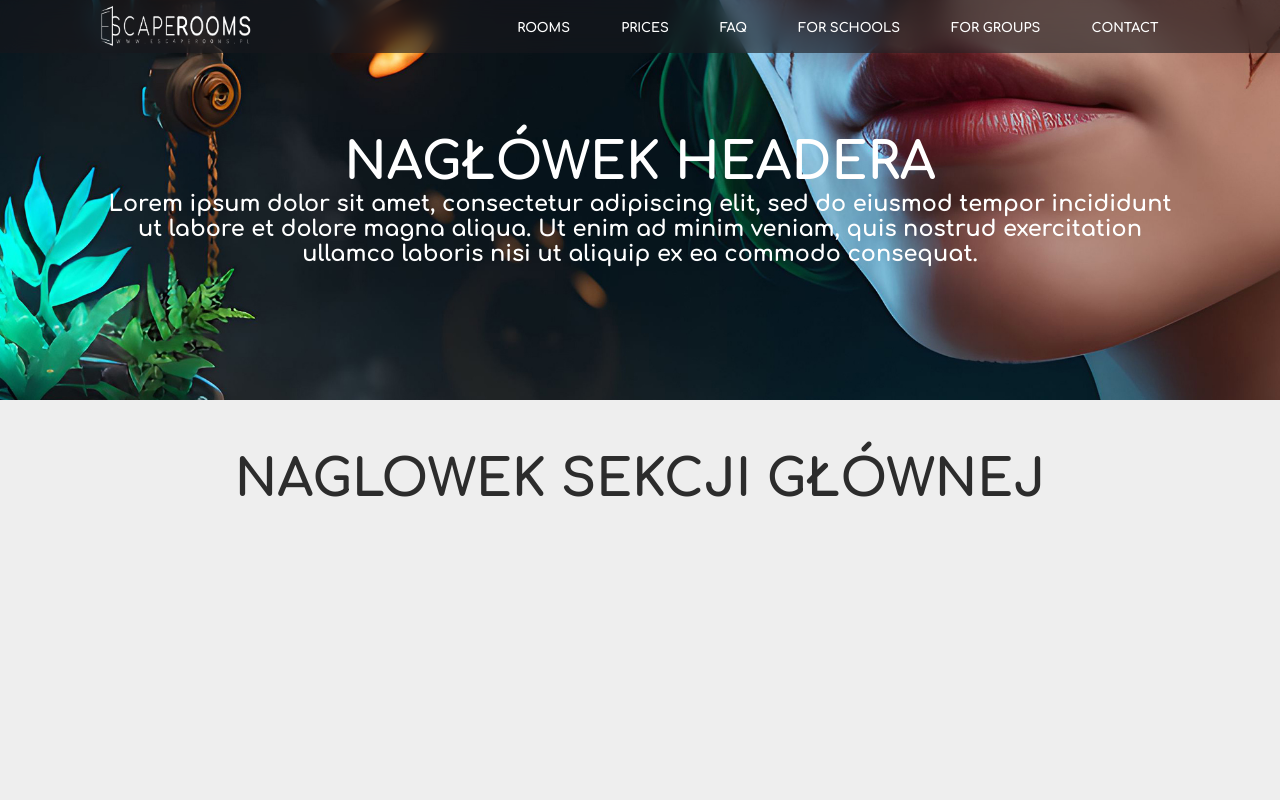
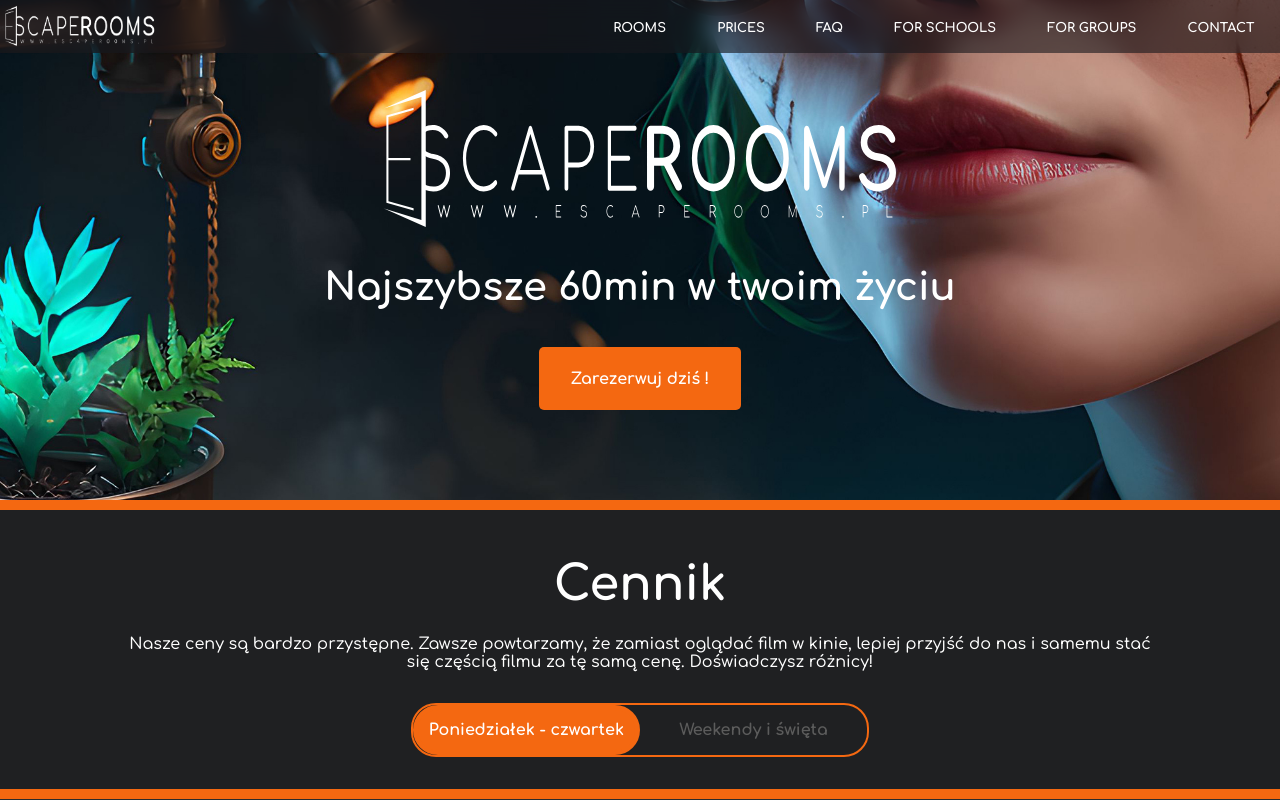
Before and after one commit to vermenea/Escaperooms, a React (Vite) app: page / in a window 1280 px wide. Shown: the top 800 px of the page. Built offline with nearby package versions, Linux system fonts and the light colour scheme.

Commit message:
dodałem ikone zakladki w index.htm / main.css / poprawilem header(responsywny) / zacząłem robić cennik, od razu robie responsywnie na clampach

```diff
--- a/index.html
+++ b/index.html
@@ -2,7 +2,7 @@
 <html lang="en">
   <head>
     <meta charset="UTF-8" />
-    <link rel="icon" type="image/svg+xml" href="/vite.svg" />
+    <link rel="icon" type="image/svg+xml" href="./public/img/ER-logo-icon.svg" />
     <meta name="viewport" content="width=device-width, initial-scale=1.0" />
     <link rel="preconnect" href="https://fonts.googleapis.com" />
 		<link rel="preconnect" href="https://fonts.gstatic.com" crossorigin />
--- a/src/components/Header.css
+++ b/src/components/Header.css
@@ -1,23 +1,35 @@
-header {
-    display: flex;
-	flex-direction: column;
-	align-items: center;
-	justify-content: center;
-	height: 400px;
+.hero {
 	background-image: url(../../public/img/hero-img-eleonora-1920.jpg);
 	background-size: cover;
 	background-position: center;
 	background-attachment: fixed;
 }
 
-.header-title {
+.hero-content {
+    display: flex;
+	flex-direction: column;
+	align-items: center;
+	justify-content: center;
+	height: 500px;
+
+}
+
+.hero-logo {
+	width: clamp(250px, 40vw, 1200px);
+}
+
+.hero-text {
+	padding: 1em;
     text-align: center;
-	font-size: 3.2rem;
-	text-transform: uppercase;
+	font-size: clamp(1em, 3vw, 2.5em);
 	color: white;
 }
-.header-text {
-    text-align: center;
-	font-size: 1.4rem;
-	color: white;
+
+.hero-link {
+	padding: 1.4em 2em;
+	text-decoration: none;
+	color: #fff;
+	font-weight: bold;
+	background-color: #F46811;
+	border-radius: 5px;
 }
--- a/src/components/Header.tsx
+++ b/src/components/Header.tsx
@@ -1,16 +1,24 @@
+import { Link } from 'react-router-dom';
 import './Header.css';
+import logo from '../../public/img/ER-logo.svg';
 
 export default function Header() {
 	return (
-		<header>
-			<div className='wrapper'>
-				<h1 className="header-title">nagłówek headera</h1>
-				<h3 className="header-text">
-					Lorem ipsum dolor sit amet, consectetur adipiscing elit, sed do
-					eiusmod tempor incididunt ut labore et dolore magna aliqua. Ut enim ad
-					minim veniam, quis nostrud exercitation ullamco laboris nisi ut
-					aliquip ex ea commodo consequat.
-				</h3>
+		<header className="hero">
+			<div className="wrapper hero-content">
+				<img
+					className="hero-logo"
+					src={logo}
+					alt="text logo with text escaperooms.pl"
+				/>
+				<h3 className="hero-text">Najszybsze 60min w twoim życiu</h3>
+
+				<Link
+					className="hero-link"
+					to="../../"
+				>
+					Zarezerwuj dziś !
+				</Link>
 			</div>
 		</header>
 	);
--- a/src/components/Main.css
+++ b/src/components/Main.css
@@ -1,12 +1,3 @@
 .main {
-    height: 100vh;
-    background-color: #eeeeee;
+    background-color: #1F2022;
 }
-
-.main-title {
-    padding: 1em;
-    text-align: center;
-	font-size: 3.2rem;
-	text-transform: uppercase;
-	color: rgb(44, 44, 44);
-}
--- a/src/components/Main.tsx
+++ b/src/components/Main.tsx
@@ -1,9 +1,8 @@
+import Pricing from './Pricing/Pricing.tsx'
 import './Main.css'
 
 export default function Main() {
 	return (
-		<div className='main'>
-			<h1 className='main-title'>naglowek sekcji głównej</h1>
-		</div>
+		<Pricing></Pricing>
 	);
 }
--- /dev/null
+++ b/src/components/Pricing/Pricing.css
@@ -0,0 +1,83 @@
+.pricing {
+	background-color: #1f2022;
+	border-top: 10px solid #f46811;
+	border-bottom: 10px solid #f46811;
+}
+
+.pricing-content {
+	display: flex;
+	flex-direction: column;
+	align-items: center;
+	justify-content: center;
+	text-align: center;
+}
+
+.pricing-content h2 {
+	margin: 1em 0 0.5em 0;
+	font-size: 3rem;
+}
+
+.pricing-content p {
+	margin: 0 clamp(5px, 10vw, 40vw);
+	font-size: 1rem;
+}
+
+/* TOGGLE ------------------------ TOGGLE  */
+.toggleCheckbox {
+	display: none;
+}
+
+.toggleContainer {
+	margin: 2em 1em;
+	position: relative;
+	display: grid;
+	grid-template-columns: 1fr 1fr;
+	align-items: center;
+	width: fit-content;
+	border: 2px solid #f46811;
+	border-radius: 25px;
+	font-weight: bold;
+	color: #343434;
+	cursor: pointer;
+}
+
+.toggleContainer::before {
+	content: '';
+	position: absolute;
+	width: 50%;
+	height: 100%;
+	left: 0%;
+	border: 5px solid #f46811;
+	border-radius: 25px;
+	background: #f46811;
+	transition: all 0.3s;
+}
+
+.toggleContainer div {
+	padding: 1em 1em;
+	text-align: center;
+	z-index: 1;
+}
+
+.toggleCheckbox:checked + .toggleContainer::before {
+	left: 50%;
+}
+
+.toggleCheckbox:checked + .toggleContainer div:first-child {
+	color: #5c5c5c;
+	transition: color 0.3s;
+}
+.toggleCheckbox:checked + .toggleContainer div:last-child {
+	color: #fff;
+	transition: color 0.3s;
+}
+.toggleCheckbox + .toggleContainer div:first-child {
+	color: #fff;
+	transition: color 0.3s;
+}
+.toggleCheckbox + .toggleContainer div:last-child {
+	color: #5c5c5c;
+	transition: color 0.3s;
+}
+
+/* PRICE BOXES ------------------------ PRICE BOXES  */
--- /dev/null
+++ b/src/components/Pricing/Pricing.tsx
@@ -0,0 +1,21 @@
+import './Pricing.css';
+
+export default function Pricing() {
+	return (
+		<div className="pricing">
+			<div className="pricing-content wrapper">
+				<h2>Cennik</h2>
+				<p>
+					Nasze ceny są bardzo przystępne. Zawsze powtarzamy, że zamiast oglądać
+					film w kinie, lepiej przyjść do nas i samemu stać się częścią filmu za
+					tę samą cenę. Doświadczysz różnicy!
+				</p>
+				<input type="checkbox" id="toggle" className="toggleCheckbox" />
+				<label htmlFor="toggle" className="toggleContainer">
+					<div>Poniedziałek - czwartek</div>
+					<div>Weekendy i święta</div>
+				</label>
+			</div>
+		</div>
+	);
+}
--- a/src/style/main.css
+++ b/src/style/main.css
@@ -7,14 +7,13 @@
 }
 
 body {
-	color: black;
+	color: #fff;
 	font-family: 'Comfortaa', sans-serif;
 	scroll-behavior: smooth;
 }
 
 .wrapper {
 	margin: 0 auto;
-	padding: 0 6em;
 	width: 100%;
 	max-width: 1400px;
 }
```
Also changed, not shown: public/img/ER-logo-icon.svg (added), public/img/ER-logo.svg (added).
